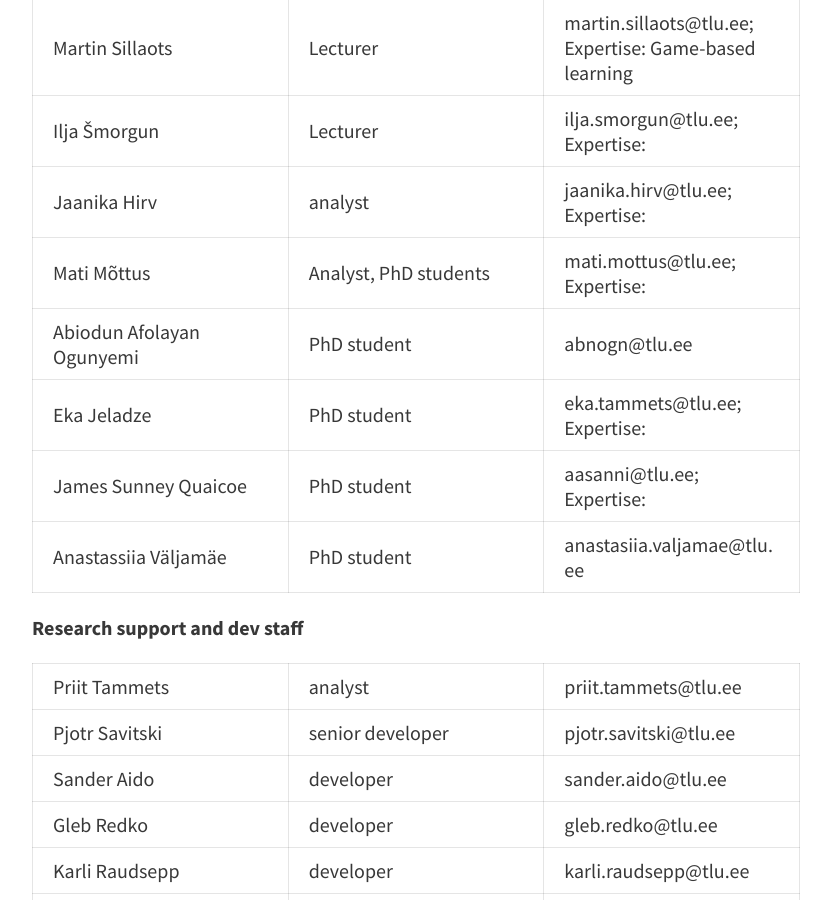
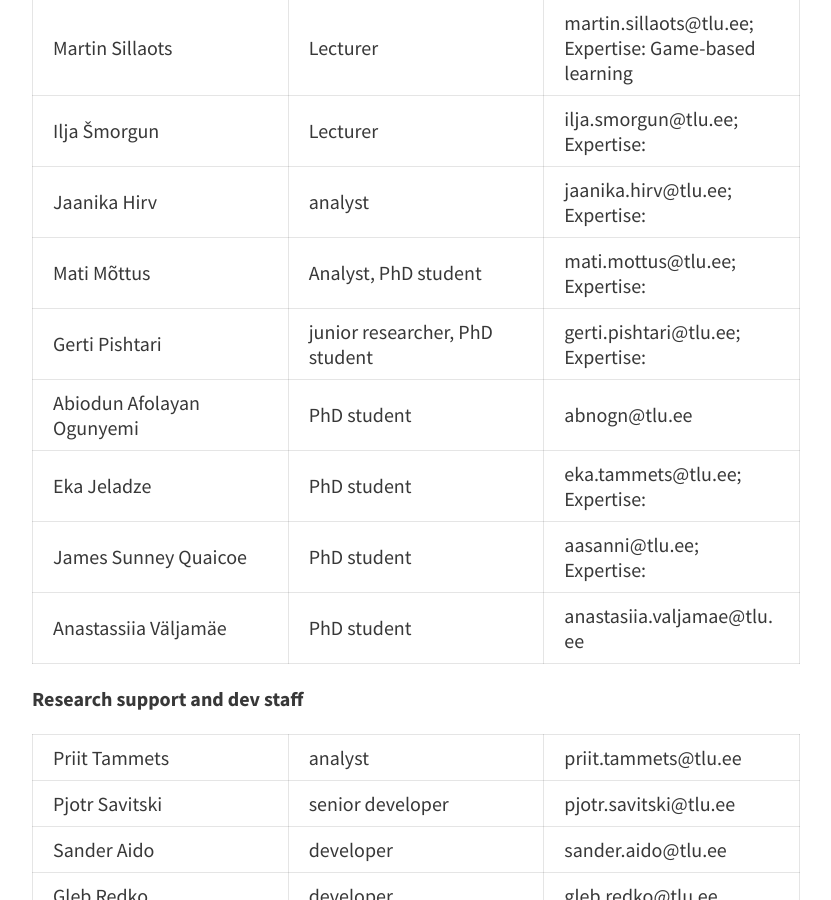
Before and after one commit to centre-for-educational-technology/htk-web, a Jekyll site: the page built from people.md, in a window 1280 px wide and 900 px high, scrolled down 2537 px. Shown: the whole window, without its empty margins (224-1055 px from the left). Built offline with Jekyll 4.4.1, drawn with Linux system fonts in a browser that asks for light colours; nearby versions of some CDN libraries.

Commit message:
Update people.md

```diff
--- a/people.md
+++ b/people.md
@@ -34,8 +34,9 @@
 | Martin Sillaots | Lecturer| martin.sillaots@tlu.ee; Expertise: Game-based learning
 | Ilja Šmorgun | Lecturer| ilja.smorgun@tlu.ee; Expertise:
 | Jaanika Hirv | analyst | jaanika.hirv@tlu.ee; Expertise:
-| Mati Mõttus | Analyst, PhD students| mati.mottus@tlu.ee; Expertise:
-| Abiodun Afolayan Ogunyemi | PhD student  | abnogn@tlu.ee
+| Mati Mõttus | Analyst, PhD student| mati.mottus@tlu.ee; Expertise:
+| Gerti Pishtari | junior researcher, PhD student| gerti.pishtari@tlu.ee; Expertise:
+| Abiodun Afolayan Ogunyemi | PhD student | abnogn@tlu.ee
 | Eka Jeladze | PhD student | eka.tammets@tlu.ee; Expertise:
 | James Sunney Quaicoe | PhD student | aasanni@tlu.ee; Expertise:
 | Anastassiia Väljamäe | PhD student  | anastasiia.valjamae@tlu.ee
```
